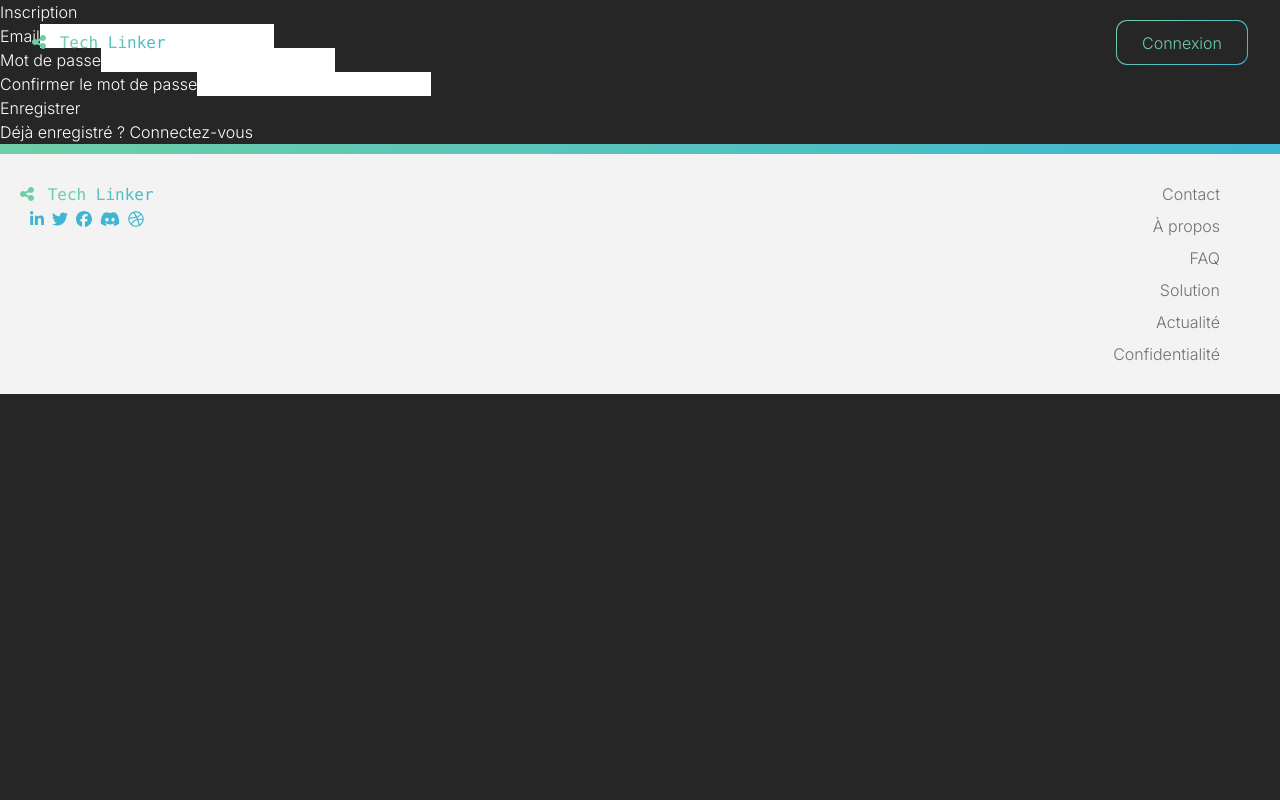
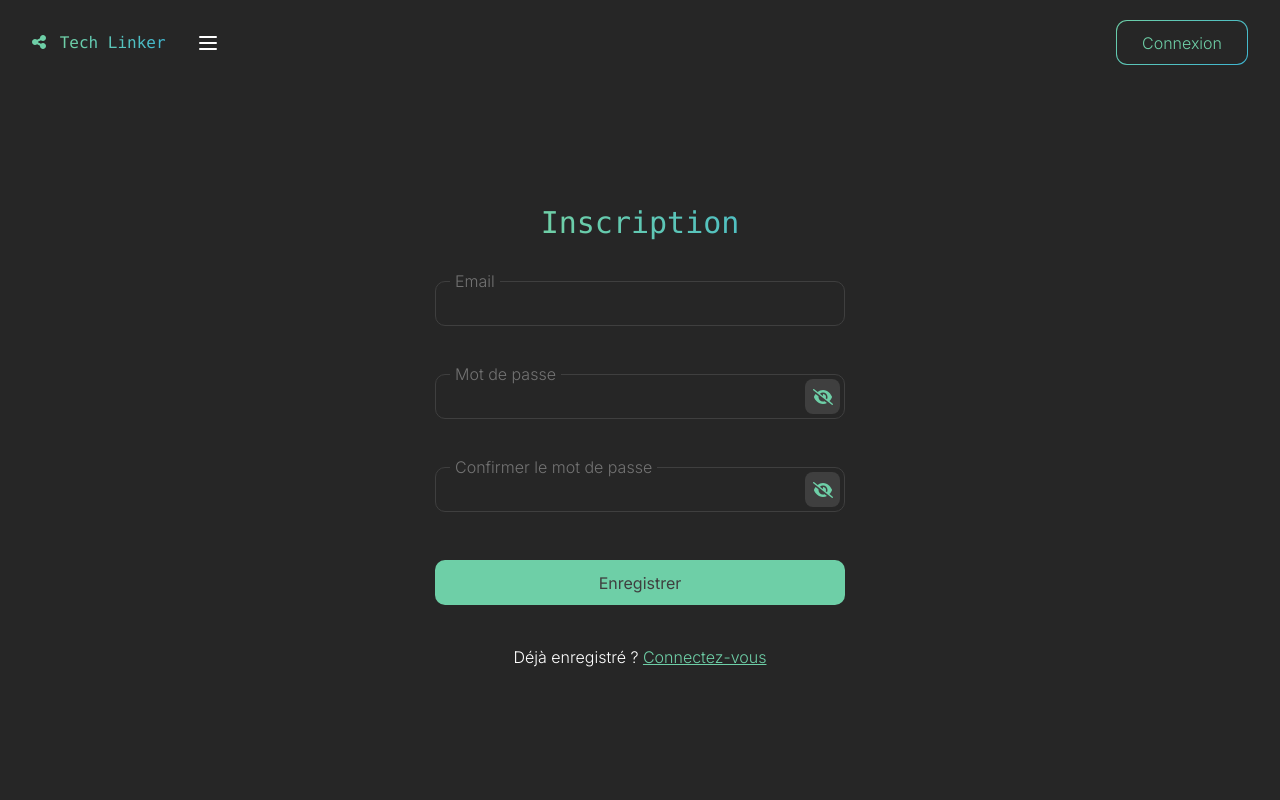
Before and after one commit to ArnaudDum/TechLinker-app, a Vue app: page /inscription in a window 1280 px wide. Shown: the top 800 px of the page. Built offline with nearby package versions, Linux system fonts and the light colour scheme; a web font is replaced by a local one.

Commit message:
Forms (#9)
* form & button

* forms pages

* custom buttons styles

```diff
--- a/src/components/Footer.vue
+++ b/src/components/Footer.vue
@@ -3,7 +3,7 @@
 </script>
 
 <template>
-  <footer class="bg-gray-light">
+  <footer class="bg-gray-light relative">
     <div class="footer-color-bar w-full h-[7px] sm:h-[10px]"></div>
     <div class="px-5 py-7">
       <div class="flex flex-col s:flex-row s:justify-between">
--- a/src/components/Header.vue
+++ b/src/components/Header.vue
@@ -36,8 +36,8 @@
         <HomeLink />
       </div>
       <div class="pe-5 md:ps-5 md:pe-0 ms-auto md:ms-0">
-        <Button v-if="!authStore.getIsAuthenticated" type="link" to="/connexion" title="Connexion" />
-        <Button v-else @click="handleLogout" type="button" title="Déconnexion" />
+        <Button v-if="!authStore.getIsAuthenticated" type="link" to="/connexion" title="Connexion" color="base" />
+        <Button v-else @click="handleLogout" type="button" title="Déconnexion" color="base" />
       </div>
     </div>
   </header>
--- a/src/components/Nav.vue
+++ b/src/components/Nav.vue
@@ -7,7 +7,7 @@
 </script>
 
 <template>
-  <div :class="{ 'open': navStore.isOpen }" class="sidenav fixed left-0 z-20 w-max p-5 flex flex-col justify-between">
+  <div :class="{ 'open': navStore.isOpen }" class="sidenav fixed left-0 z-50 w-max p-5 flex flex-col justify-between">
     <nav class="overflow-auto">
       <ul>
         <router-link to="/" class="nav-ghost-link">
--- a/src/components/micro/Button.vue
+++ b/src/components/micro/Button.vue
@@ -2,30 +2,55 @@
   const props = defineProps({
     title: { type: String },
     type: { type: String },
-    to: { type: String }
+    to: { type: String },
+    role: { type: String },
+    color: {
+      validator(value) {
+        return ['base', 'green', 'turquoise', 'blue'].includes(value)
+      }
+    }
   })
 </script>
 
 <template>
-  <router-link v-if="type === 'link'" :to="to" class="tl-btn"><span class="tl-btn--content">{{ title }}</span></router-link>
-  <button v-else-if="type === 'button'" :to="to" class="tl-btn"><span class="tl-btn--content">{{ title }}</span></button>
+  <router-link v-if="type === 'link'" :to="to" :class="color" class="tl-btn"><span class="tl-btn--content">{{ title }}</span></router-link>
+  <button v-else-if="type === 'button'" :to="to" :type="role" :class="color" class="tl-btn"><span class="tl-btn--content">{{ title }}</span></button>
 </template>
 
 <style scoped>
   .tl-btn {
     height: 45px;
-    padding: 1px;
-    background: linear-gradient(.4turn, #6ECFA7, #3EB6D2);
     text-align: center;
-    border-radius: 11px;
     overflow: hidden;
-    position: relative;
     display: flex;
     align-items: center;
     justify-content: center;
+    border-radius: 10px;
   }
 
-  .tl-btn--content {
+  .tl-btn.base {
+    position: relative;
+    padding: 1px;
+    border-radius: 11px;
+    background: linear-gradient(.4turn, #6ECFA7, #3EB6D2);
+  }
+
+  .tl-btn.green {
+    background: #6ECFA7;
+  }
+  .tl-btn.blue {
+    background: #3EB6D2;
+  }
+  .tl-btn.turquoise {
+    background: #5EC5BF;
+  }
+
+  .tl-btn .tl-btn--content {
+    color: #3F3F3F;
+    font-weight: 400;
+  }
+
+  .tl-btn.base .tl-btn--content {
     display: flex;
     align-items: center;
     justify-content: center;
@@ -40,7 +65,7 @@
     color: #6ECFA7;
   }
 
-  .tl-btn::before {
+  .tl-btn.base::before {
     content: "";
     position: absolute;
     top: 0;
@@ -56,11 +81,11 @@
     cursor: pointer;
   }
 
-  .tl-btn:hover .tl-btn--content {
+  .tl-btn.base:hover .tl-btn--content {
     background-color: #3F3F3F;
   }
 
-  .tl-btn:hover::before {
+  .tl-btn.base:hover::before {
     left: 0;
     right: unset;
     width: 100%;
--- a/src/main.js
+++ b/src/main.js
@@ -4,7 +4,7 @@ import App from './App.vue'
 import router from './router'
 import { library } from '@fortawesome/fontawesome-svg-core'
 import { FontAwesomeIcon } from '@fortawesome/vue-fontawesome'
-import { faBars, faShareNodes, faArrowUp, faCircleCheck, faCheck, faRocket, faLayerGroup, faScrewdriverWrench, faHouse, faBarsProgress, faGrip, faUsers, faPeopleGroup, faComments, faGear, faEllipsisVertical } from '@fortawesome/free-solid-svg-icons'
+import { faBars, faShareNodes, faArrowUp, faCircleCheck, faCheck, faRocket, faLayerGroup, faScrewdriverWrench, faHouse, faBarsProgress, faGrip, faUsers, faPeopleGroup, faComments, faGear, faEllipsisVertical, faEye, faEyeSlash } from '@fortawesome/free-solid-svg-icons'
 import { faLinkedinIn, faTwitter, faFacebook, faDiscord, faDribbble } from '@fortawesome/free-brands-svg-icons'
 
 import './assets/base.css'
@@ -37,7 +37,9 @@ library.add(
   faPeopleGroup,
   faComments,
   faGear,
-  faEllipsisVertical
+  faEllipsisVertical,
+  faEye,
+  faEyeSlash
 )
 app.component('font-awesome-icon', FontAwesomeIcon)
 app.mount('#app')
--- a/src/views/Signin.vue
+++ b/src/views/Signin.vue
@@ -2,12 +2,14 @@
   import { ref } from 'vue'
   import { signin } from '../helpers/services/authService'
   import { useRouter } from 'vue-router'
+  import Button from '../components/micro/Button.vue'
 
   const router = useRouter()
   const credentials = ref({
     email: '',
     password: ''
   })
+  const showPassword = ref(false)
 
   const handleSignin = () => {
     try {
@@ -28,26 +30,121 @@
       password: ''
     }
   }
+
+  const toggleVisibility = () => {
+    showPassword.value = !showPassword.value
+  }
 </script>
 
 <template>
-  <section>
-    <h1>Connexion</h1>
-    <form @submit.prevent="handleSignin">
-      <div>
-        <label>Email</label>
-        <input type="email" v-model="credentials.email" class="text-black">
+  <section class="form-page">
+    <div class="max-w-[1200px] mx-auto px-[30px] pt-[50px] pb-[100px] lg:pt-[100px] lg:pb-[200px]">
+      <div class="log-form rounded-2xl p-5 max-w-[450px] mx-auto">
+        <h1 class="font-mono text-2xl lg:text-3xl text-center">Connexion</h1>
+        <form @submit.prevent="handleSignin" class="flex flex-col gap-8 lg:gap-12 my-10">
+          <div class="flex flex-col gap-1 relative">
+            <label class="log-label absolute">Email</label>
+            <input type="email" v-model="credentials.email" :class="{ 'filled': credentials.email }" class="log-input">
+          </div>
+          <div :class="{ 'hide': !showPassword }" class="password-input flex flex-col gap-1 relative">
+            <label class="log-label absolute">Mot de passe</label>
+            <input :type="showPassword ? 'text' : 'password'" v-model="credentials.password" :class="{ 'filled': credentials.password }" class="log-input">
+            <div @click="toggleVisibility" class="log-pw-visibility">
+              <font-awesome-icon class="opened-eye" icon="fa-solid fa-eye" />
+              <font-awesome-icon class="closed-eye" icon="fa-solid fa-eye-slash" />
+            </div>
+          </div>
+          <div>
+            <Button role="submit" type="button" title="Valider" color="green" class="w-full" />
+          </div>
+        </form>
+        <div class="text-center">
+          <p>Pas encore de compte ? <router-link to="/inscription" class="text-green underline cursor-pointer">Inscrivez-vous</router-link></p>
+        </div>
       </div>
-      <div>
-        <label>Mot de passe</label>
-        <input type="password" v-model="credentials.password" class="text-black">
-      </div>
-      <div>
-        <button type="submit">Valider</button>
-      </div>
-    </form>
-    <div>
-      <p>Pas encore de compte ? <router-link to="/inscription">Inscrivez-vous</router-link></p>
     </div>
   </section>
 </template>
+
+<style scoped>
+  .form-page {
+    padding-top: 69px;
+  }
+
+  .form-page h1 {
+    color: #6ECFA7;
+    background: -webkit-linear-gradient(25deg, #6ECFA7 30%, #3EB6D2);
+    background-clip: text;
+    -webkit-background-clip: text;
+    -webkit-text-fill-color: rgba(0, 0, 0, 0);
+  }
+
+  .log-label {
+    transform: translate(15px, -50%);
+    background-color: #262626;
+    color: #F3F3F360;
+    padding-inline: 5px;
+  }
+
+  .log-input {
+    outline: none;
+    background: transparent;
+    height: 45px;
+    padding-inline: 15px;
+    border-radius: 10px;
+    border: 1px solid #3F3F3F;
+    transition: border 150ms ease-out;
+  }
+
+  .log-input:focus,
+  .log-input.filled {
+    border: 1px solid #6ECFA7;
+  }
+
+  .log-input:invalid {
+    border: 1px solid pink;
+  }
+
+  .log-pw-visibility {
+    position: absolute;
+    right: 0;
+    display: flex;
+    align-items: center;
+    justify-content: center;
+    aspect-ratio: 1 / 1;
+    border-radius: 8px;
+    transform: translate(-5px, 5px);
+    height: 35px;
+    background-color:#3F3F3F;
+    transition: all 150ms ease-out;
+  }
+
+  .log-pw-visibility:hover {
+    cursor: pointer;
+    background-color: #F3F3F360;
+  }
+
+  .password-input:not(.hide) .log-pw-visibility {
+    background-color: #F3F3F360;
+  }
+
+  .log-pw-visibility svg {
+    color: #6ECFA7;
+  }
+
+  .password-input.hide .log-pw-visibility .opened-eye,
+  .password-input:not(.hide) .log-pw-visibility .closed-eye {
+    display: none;
+  }
+
+  .password-input:not(.hide) .log-pw-visibility .opened-eye,
+  .password-input.hide .log-pw-visibility .closed-eye {
+    display: block;
+  }
+
+  @media (min-width: 640px) {
+    .form-page {
+      padding-top: 85px;
+    }
+  }
+</style>
--- a/src/views/Signup.vue
+++ b/src/views/Signup.vue
@@ -2,12 +2,15 @@
   import { ref } from 'vue'
   import { signup } from '../helpers/services/authService'
   import { useRouter } from 'vue-router'
+  import Button from '../components/micro/Button.vue'
 
   const router = useRouter()
   const credentials = ref({
     email: '',
     password: ''
   })
+  const showPassword = ref(false)
+  const showConfirmPassword = ref(false)
 
   const confirmPassword = ref('')
   const handleSignup = () => {
@@ -32,30 +35,128 @@
     }
     confirmPassword.value = ''
   }
+
+  const togglePWVisibility = () => showPassword.value = !showPassword.value
+  const toggleConfirmVisibility = () => showConfirmPassword.value = !showConfirmPassword.value
 </script>
 
 <template>
-  <section>
-    <h1>Inscription</h1>
-    <form @submit.prevent="handleSignup">
-      <div>
-        <label>Email</label>
-        <input type="email" v-model="credentials.email" class="text-black">
+  <section class="form-page">
+    <div class="max-w-[1200px] mx-auto px-[30px] pt-[50px] pb-[100px] lg:pt-[100px] lg:pb-[200px]">
+      <div class="log-form rounded-2xl p-5 max-w-[450px] mx-auto">
+        <h1 class="font-mono text-2xl lg:text-3xl text-center">Inscription</h1>
+        <form @submit.prevent="handleSignup" class="flex flex-col gap-8 lg:gap-12 my-10">
+          <div class="flex flex-col gap-1 relative">
+            <label class="log-label absolute">Email</label>
+            <input type="email" v-model="credentials.email" :class="{ 'filled': credentials.email }" class="log-input">
+          </div>
+          <div :class="{ 'hide': !showPassword }" class="password-input flex flex-col gap-1 relative">
+            <label class="log-label absolute">Mot de passe</label>
+            <input :type="showPassword ? 'text' : 'password'" v-model="credentials.password" :class="{ 'filled': credentials.password }" class="log-input">
+            <div @click="togglePWVisibility" class="log-pw-visibility">
+              <font-awesome-icon class="opened-eye" icon="fa-solid fa-eye" />
+              <font-awesome-icon class="closed-eye" icon="fa-solid fa-eye-slash" />
+            </div>
+          </div>
+          <div :class="{ 'hide': !showConfirmPassword }" class="password-input flex flex-col gap-1 relative">
+            <label class="log-label absolute">Confirmer le mot de passe</label>
+            <input :type="showConfirmPassword ? 'text' : 'password'" v-model="confirmPassword" :class="{ 'filled': confirmPassword && confirmPassword === credentials.password }" class="log-input">
+            <div @click="toggleConfirmVisibility" class="log-pw-visibility">
+              <font-awesome-icon class="opened-eye" icon="fa-solid fa-eye" />
+              <font-awesome-icon class="closed-eye" icon="fa-solid fa-eye-slash" />
+            </div>
+          </div>
+          <div>
+            <Button role="submit" type="button" title="Enregistrer" color="green" class="w-full" />
+          </div>
+        </form>
+        <div class="text-center">
+          <p>Déjà enregistré ? <router-link to="/connexion" class="text-green underline cursor-pointer">Connectez-vous</router-link></p>
+        </div>
       </div>
-      <div>
-        <label>Mot de passe</label>
-        <input type="password" v-model="credentials.password" class="text-black">
-      </div>
-      <div>
-        <label>Confirmer le mot de passe</label>
-        <input type="password" v-model="confirmPassword" class="text-black">
-      </div>
-      <div>
-        <button type="submit">Enregistrer</button>
-      </div>
-    </form>
-    <div>
-      <p>Déjà enregistré ? <router-link to="/connexion">Connectez-vous</router-link></p>
     </div>
   </section>
 </template>
+
+<style scoped>
+  .form-page {
+    padding-top: 69px;
+  }
+
+  .form-page h1 {
+    color: #6ECFA7;
+    background: -webkit-linear-gradient(25deg, #6ECFA7 30%, #3EB6D2);
+    background-clip: text;
+    -webkit-background-clip: text;
+    -webkit-text-fill-color: rgba(0, 0, 0, 0);
+  }
+
+  .log-label {
+    transform: translate(15px, -50%);
+    background-color: #262626;
+    color: #F3F3F360;
+    padding-inline: 5px;
+  }
+
+  .log-input {
+    outline: none;
+    background: transparent;
+    height: 45px;
+    padding-inline: 15px;
+    border-radius: 10px;
+    border: 1px solid #3F3F3F;
+    transition: border 150ms ease-out;
+  }
+
+  .log-input:focus,
+  .log-input.filled {
+    border: 1px solid #6ECFA7;
+  }
+
+  .log-input:invalid {
+    border: 1px solid pink;
+  }
+
+  .log-pw-visibility {
+    position: absolute;
+    right: 0;
+    display: flex;
+    align-items: center;
+    justify-content: center;
+    aspect-ratio: 1 / 1;
+    border-radius: 8px;
+    transform: translate(-5px, 5px);
+    height: 35px;
+    background-color:#3F3F3F;
+    transition: all 150ms ease-out;
+  }
+
+  .log-pw-visibility:hover {
+    cursor: pointer;
+    background-color: #F3F3F360;
+  }
+
+  .password-input:not(.hide) .log-pw-visibility {
+    background-color: #F3F3F360;
+  }
+
+  .log-pw-visibility svg {
+    color: #6ECFA7;
+  }
+
+  .password-input.hide .log-pw-visibility .opened-eye,
+  .password-input:not(.hide) .log-pw-visibility .closed-eye {
+    display: none;
+  }
+
+  .password-input:not(.hide) .log-pw-visibility .opened-eye,
+  .password-input.hide .log-pw-visibility .closed-eye {
+    display: block;
+  }
+
+  @media (min-width: 640px) {
+    .form-page {
+      padding-top: 85px;
+    }
+  }
+</style>
```
Also changed, not shown: src/views/Landing.vue (+5 -5 lines).
